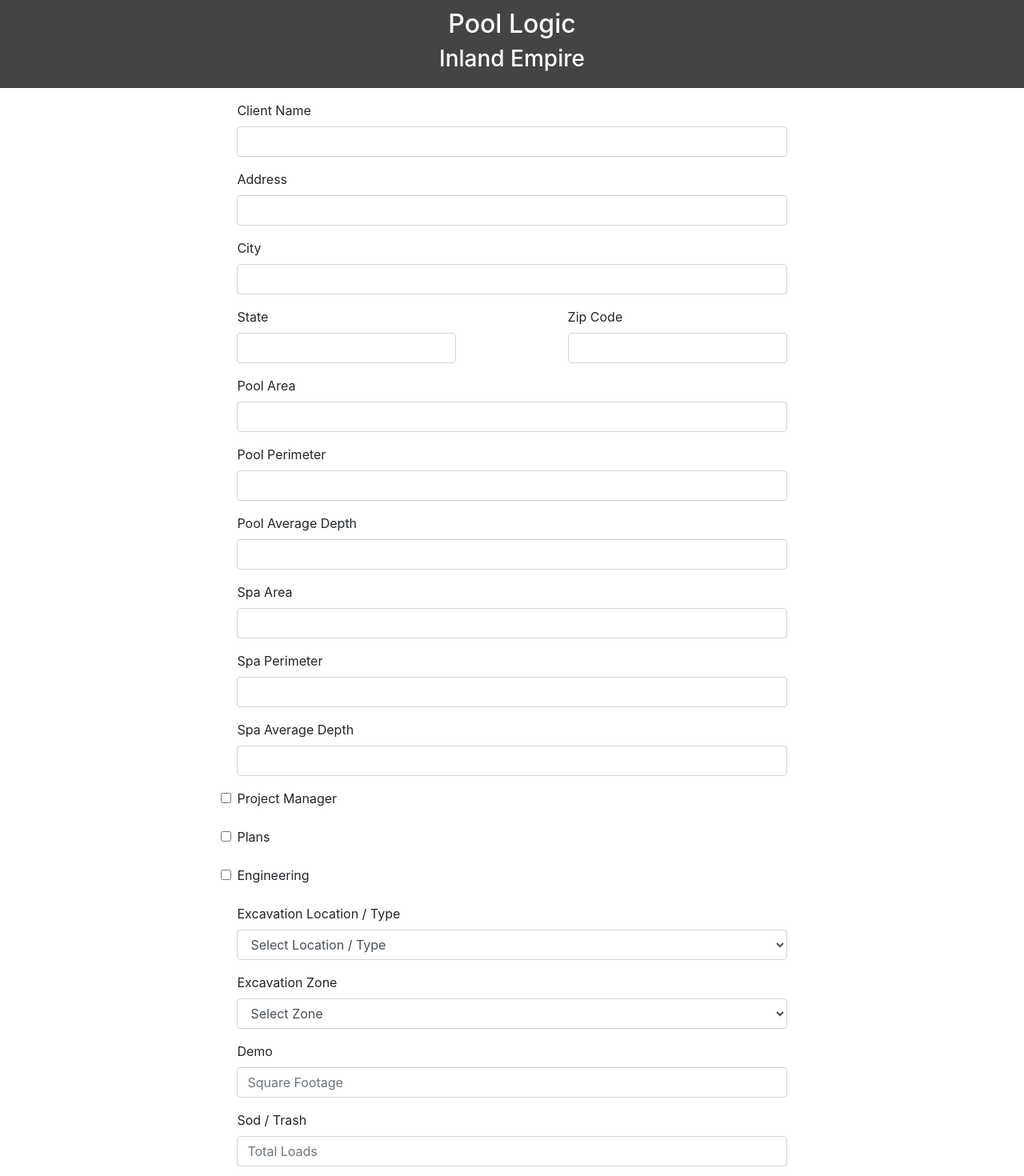
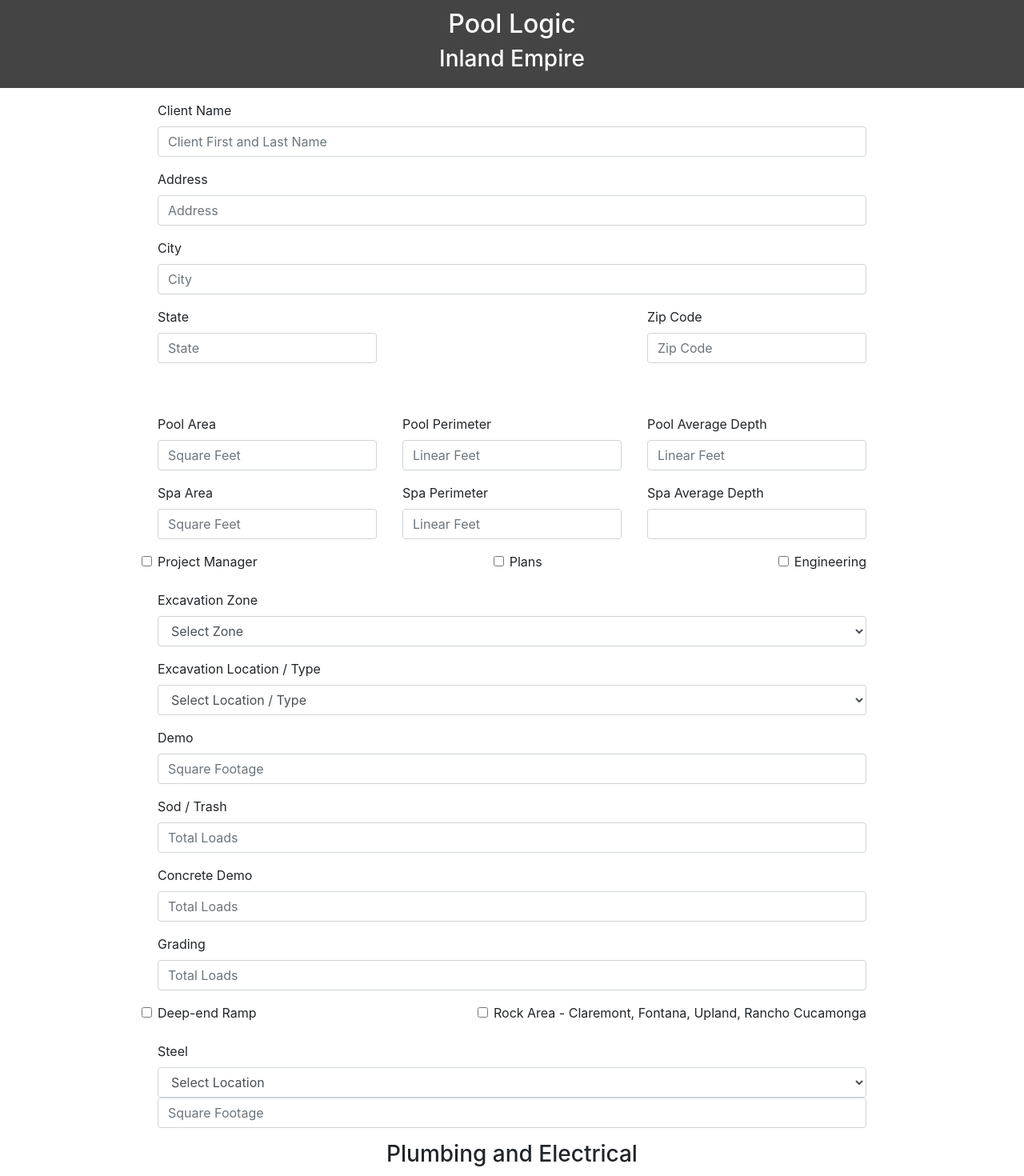
Before and after one commit to trizmo/poolLogic, a React (Create React App) app in the folder client/: page / in a window 1280 px wide. Shown: the top 1470 px of the page at 80% size. Built offline with nearby package versions, Linux system fonts and the light colour scheme.

Commit message:
form styling

```diff
--- a/client/src/components/root/header/Header.js
+++ b/client/src/components/root/header/Header.js
@@ -7,7 +7,7 @@ export default function Header() {
   return (
     <div className='header-wrapper'>
       <h1>Pool Logic</h1>
-      <h3> Inland Empire</h3>
+      <h3>Inland Empire</h3>
     </div>
   )
 }
--- a/client/src/components/root/mainForm/MainForm.js
+++ b/client/src/components/root/mainForm/MainForm.js
@@ -133,6 +133,7 @@ export default class MainForm extends Component {
                   type='name'
                   name='clientName'
                   id='clientName'
+                  placeholder='Client First and Last Name'
                   onChange={this.handleInputChange}
                 />
               </FormGroup>
@@ -142,6 +143,7 @@ export default class MainForm extends Component {
                   type='text'
                   name='address1'
                   id='address1'
+                  placeholder="Address"
                   onChange={this.handleInputChange}
                 />
               </FormGroup>
@@ -151,6 +153,7 @@ export default class MainForm extends Component {
                   type='text'
                   name='city'
                   id='city'
+                  placeholder="City"
                   onChange={this.handleInputChange}
                 />
               </FormGroup>
@@ -161,6 +164,7 @@ export default class MainForm extends Component {
                     type='text'
                     name='state'
                     id='state'
+                    placeholder="State"
                     onChange={this.handleInputChange}
                   />
                 </FormGroup>
@@ -170,6 +174,7 @@ export default class MainForm extends Component {
                     type='text'
                     name='zipCode'
                     id='zipCode'
+                    placeholder="Zip Code"
                     onChange={this.handleInputChange}
                   />
                 </FormGroup>
@@ -179,12 +184,14 @@ export default class MainForm extends Component {
 
           <div className='mainForm-general'>
             <Form>
+              <div className='mainForm-customerInfo-address2'>
                 <FormGroup>
                   <Label for='poolArea'>Pool Area</Label>
                   <Input
                     type='number'
                     name='poolArea'
                     id='poolArea'
+                    placeholder="Square Feet"
                     onChange={this.handleInputChange}
                   />
                 </FormGroup>
@@ -194,43 +201,30 @@ export default class MainForm extends Component {
                     type='number'
                     name='poolPerimeter'
                     id='poolPerimeter'
+                    placeholder="Linear Feet"
                     onChange={this.handleInputChange}
                   />
                 </FormGroup>
-
-              {/* <FormGroup>
-                <Label for='poolLength'>Pool Length</Label>
-                <Input
-                  type='number'
-                  name='poolLength'
-                  id='poolLength'
-                  onChange={this.handleInputChange}
-                />
-              </FormGroup>
-              <FormGroup>
-                <Label for='poolWidth'>Pool Width</Label>
-                <Input
-                  type='number'
-                  name='poolWidth'
-                  id='poolWidth'
-                  onChange={this.handleInputChange}
-                />
-              </FormGroup> */}
                 <FormGroup>
                   <Label for='poolAveDepth'>Pool Average Depth</Label>
                   <Input
                     type='number'
                     name='poolAveDepth'
                     id='poolAveDepth'
+                    placeholder="Linear Feet"
                     onChange={this.handleInputChange}
                   />
                 </FormGroup>
+              </div>
+
+              <div className='mainForm-customerInfo-address2'>
                 <FormGroup>
                   <Label for='spaArea'>Spa Area</Label>
                   <Input
                     type='number'
                     name='spaArea'
                     id='spaArea'
+                    placeholder="Square Feet"
                     onChange={this.handleInputChange}
                   />
                 </FormGroup>
@@ -240,28 +234,10 @@ export default class MainForm extends Component {
                     type='number'
                     name='spaPerimeter'
                     id='spaPerimeter'
+                    placeholder="Linear Feet"
                     onChange={this.handleInputChange}
                   />
                 </FormGroup>
-
-              {/* <FormGroup>
-                <Label for='spaLength'>Spa Length</Label>
-                <Input
-                  type='number'
-                  name='spaLength'
-                  id='spaLength'
-                  onChange={this.handleInputChange}
-                />
-              </FormGroup>
-              <FormGroup>
-                <Label for='spaWidth'>Spa Width</Label>
-                <Input
-                  type='number'
-                  name='spaWidth'
-                  id='spaWidth'
-                  onChange={this.handleInputChange}
-                />
-              </FormGroup> */}
                 <FormGroup>
                   <Label for='spaAveDepth'>Spa Average Depth</Label>
                   <Input
@@ -271,7 +247,9 @@ export default class MainForm extends Component {
                     onChange={this.handleInputChange}
                   />
                 </FormGroup>
+              </div>
 
+              <div className='mainForm-customerInfo-address2'>
                 <FormGroup>
                   <Label for='projectManager'>
                     <Input
@@ -305,6 +283,7 @@ export default class MainForm extends Component {
                   Engineering
                 </Label>
                 </FormGroup>
+              </div>
             </Form>
           </div>
 
@@ -312,6 +291,25 @@ export default class MainForm extends Component {
             {/* <h3>Excavation</h3> */}
 
             <Form>
+
+              <FormGroup>
+                <Label for='excavationZone'>Excavation Zone</Label>
+                <Input
+                  type='select'
+                  name='excavationZone'
+                  id='excavationZone'
+                  onChange={this.handleDropdownChange}
+                >
+                  <option>Select Zone</option>
+                  <option value={"riversideCounty"}>Riverside County</option>
+                  <option value={"inlandEmpire"}>Inland Empire</option>
+
+                  {/* OPEN THESE OPTIONS IF BEING  USED BY OTHER BRANCHES */}
+                  {/* <option value={"west605"}>West of 605</option> */}
+                  {/* <option value={"westLA"}>West of LA City / OC</option> */}
+                </Input>
+              </FormGroup>
+
               <FormGroup>
                 <Label for='excavationMainLocation'>
                   Excavation Location / Type
@@ -324,29 +322,16 @@ export default class MainForm extends Component {
                 >
                   <option>Select Location / Type</option>
                   <option value={"63access"}>6' 3" access</option>
+                  <option value={"mid-size"}>Mid-size 5' 3"</option>
+                  <option value={"mini-access"}>Mini access 3' 6"</option>
+
+                  {/* OPEN THESE OPTIONS IF BEING  USED BY OTHER BRANCHES */}
                   {/* <option value={"west605"}>West Of 605 (Base)</option> */}
                   {/* <option value={"west405"}>West of 405 (Base)</option> */}
-                  <option value={"mid-size"}>Mid-size 5' 3"</option>
-                  <option value={"mini-access"}>Mini access 3' 6"</option>
                 </Input>
                 {/* <Input type="text" name="excavationMainSquareFoot" id="excavationMainSquareFoot" placeholder="Square Footage" onChange={this.handleInputChange} /> */}
               </FormGroup>
 
-              <FormGroup>
-                <Label for='excavationZone'>Excavation Zone</Label>
-                <Input
-                  type='select'
-                  name='excavationZone'
-                  id='excavationZone'
-                  onChange={this.handleDropdownChange}
-                >
-                  <option>Select Zone</option>
-                  <option value={"riversideCounty"}>Riverside County</option>
-                  <option value={"inlandEmpire"}>Inland Empire</option>
-                  {/* <option value={"west605"}>West of 605</option> */}
-                  {/* <option value={"westLA"}>West of LA City / OC</option> */}
-                </Input>
-              </FormGroup>
               <FormGroup>
                 <Label for='excavationDemo'>Demo</Label>
                 <Input
@@ -357,6 +342,7 @@ export default class MainForm extends Component {
                   onChange={this.handleInputChange}
                 />
               </FormGroup>
+
               <FormGroup>
                 <Label for='excavationSod'>Sod / Trash</Label>
                 <Input
@@ -367,6 +353,7 @@ export default class MainForm extends Component {
                   onChange={this.handleInputChange}
                 />
               </FormGroup>
+
               <FormGroup>
                 <Label for='excavationConcreteDemo'>Concrete Demo</Label>
                 <Input
@@ -377,6 +364,7 @@ export default class MainForm extends Component {
                   onChange={this.handleInputChange}
                 />
               </FormGroup>
+
               <FormGroup>
                 <Label for='excavationGrading'>Grading</Label>
                 <Input
@@ -387,6 +375,8 @@ export default class MainForm extends Component {
                   onChange={this.handleInputChange}
                 />
               </FormGroup>
+
+              <div className='mainForm-customerInfo-address2'>
                 <FormGroup>
                   <Label for='excavationDeepRamp'>
                     <Input
@@ -409,6 +399,8 @@ export default class MainForm extends Component {
                   Rock Area - Claremont, Fontana, Upland, Rancho Cucamonga
                 </Label>
                 </FormGroup>
+              </div>
+
               {/* <FormGroup>
                 <Label for="excavationDayOfDig">
                   Day Of Dig - To enlarge Pool
@@ -425,10 +417,10 @@ export default class MainForm extends Component {
                 >
                   <option>Select Location</option>
                   <option value={"riversideCounty"}>Riverside County</option>
-                  <option value={"LACounty"}>Los Angeles County</option>
+                  {/* <option value={"LACounty"}>Los Angeles County</option> */}
                   <option value={"SBCounty"}>San Bernardino County</option>
-                  <option value={"OrangeCounty"}>Orange County</option>
-                  <option value={"LACity"}>Los Angeles CITY</option>
+                  {/* <option value={"OrangeCounty"}>Orange County</option> */}
+                  {/* <option value={"LACity"}>Los Angeles CITY</option> */}
                 </Input>
                 <Input
                   type='text'
@@ -497,6 +489,8 @@ export default class MainForm extends Component {
                   onChange={this.handleInputChange}
                 />
               </FormGroup>
+
+              <div className='mainForm-customerInfo-address2'>
                 <FormGroup>
                   <Label for='dedicatedSuction'>
                     <Input
@@ -530,6 +524,9 @@ export default class MainForm extends Component {
                   Sawcut
                 </Label>
                 </FormGroup>
+              </div>
+
+
             </Form>
           </div>
 
--- a/client/src/components/root/mainForm/mainForm.css
+++ b/client/src/components/root/mainForm/mainForm.css
@@ -18,6 +18,10 @@
   padding: 0rem 1rem;
 }
 
+.mainForm-customerInfo {
+  margin: 0em 0em 3em 0em
+}
+
 .mainForm-customerInfo-address2 {
   display: flex;
   justify-content: space-between;
--- a/client/src/components/root/totals/Totals.js
+++ b/client/src/components/root/totals/Totals.js
@@ -399,47 +399,6 @@ export default class Totals extends Component {
       update.deputyInspection = 0;
     }
     // POOL ONLY
-    // if (
-    //   props.allData.shotcreteLocation &&
-    //   props.allData.poolLength &&
-    //   props.allData.poolWidth &&
-    //   props.allData.poolAveDepth &&
-    //   !props.allData.spaLength &&
-    //   !props.allData.spaWidth
-    // ) {
-    //   let locationCost = 0;
-    //   let perimeter =
-    //     2 * props.allData.poolLength + 2 * props.allData.poolWidth;
-    //   let aveDepth = props.allData.poolAveDepth;
-    //   let surfaceArea = props.allData.poolLength * props.allData.poolWidth;
-
-    //   if (props.allData.shotcreteLocation === "riversideCounty/IE") {
-    //     update.shotcreteLocation = props.allData.shotcreteLocation;
-    //     locationCost = 200;
-    //   } else if (props.allData.shotcreteLocation === "losAngeles") {
-    //     update.shotcreteLocation = props.allData.shotcreteLocation;
-    //     locationCost = 210;
-    //   }
-
-    //   let cubicYards = (perimeter * aveDepth + surfaceArea) / 27;
-
-    //   if (cubicYards < 10) {
-    //     update.shotcreteEstimate = 3500;
-    //     update.shotcreteCubicYards = cubicYards;
-    //   } else if (cubicYards >= 10) {
-    //     update.shotcreteEstimate = 3500 + cubicYards * locationCost;
-    //     update.shotcreteCubicYards = cubicYards;
-    //   }
-
-    //   console.log("shotcrete for pool only:");
-    //   console.log("location cost: " + locationCost);
-    //   console.log("perimeter: " + perimeter);
-    //   console.log("aveDepth: " + aveDepth);
-    //   console.log("surfaceArea: " + surfaceArea);
-    //   console.log("shotcreteEstimate: " + update.shotcreteEstimate);
-    // }
-
-
     if (
       props.allData.shotcreteLocation &&
       props.allData.poolArea &&
@@ -450,12 +409,22 @@ export default class Totals extends Component {
       !props.allData.spaAveDepth
     ) {
       let locationCost = 0;
-      let perimeter = props.allData.poolPerimeter
-      let aveDepth = props.allData.poolAveDepth;
-      // let surfaceArea = props.allData.poolLength * props.allData.poolWidth;
+      let perimeter = parseFloat(props.allData.poolPerimeter)
+      let aveDepth = parseFloat(props.allData.poolAveDepth)
+      let surfaceArea = parseFloat(props.allData.poolArea)
 
-      let surfaceArea = props.allData.poolArea
-      let cubicYards = (perimeter * aveDepth + surfaceArea) / 27;
+      if (props.allData.shotcreteLocation === "riversideCounty/IE") {
+        update.shotcreteLocation = props.allData.shotcreteLocation;
+        locationCost = 200;
+      } else if (props.allData.shotcreteLocation === "losAngeles") {
+        update.shotcreteLocation = props.allData.shotcreteLocation;
+        locationCost = 210;
+      }
+
+
+      let cubicYards = ((perimeter * aveDepth) + surfaceArea) / 27
+      console.log("Cubic yards: " + cubicYards)
+      console.log("location cost: " + locationCost)
 
       if (cubicYards < 10) {
         update.shotcreteEstimate = 3500;
@@ -473,25 +442,20 @@ export default class Totals extends Component {
       console.log("shotcreteEstimate: " + update.shotcreteEstimate);
     }
 
+    // POOL AND SPA
     else if (
       props.allData.shotcreteLocation &&
-      props.allData.spaLength &&
-      props.allData.spaWidth &&
-      props.allData.spaAveDepth &&
-      props.allData.poolLength &&
-      props.allData.poolWidth &&
-      props.allData.poolAveDepth
+      props.allData.poolArea &&
+      props.allData.poolPerimeter &&
+      props.allData.poolAveDepth &&
+      props.allData.spaArea &&
+      props.allData.spaPerimeter &&
+      props.allData.spaAveDepth
     ) {
       let locationCost = 0;
-
-      let perimeter =
-        2 * props.allData.poolLength +
-        2 * props.allData.poolWidth +
-        (2 * props.allData.spaLength + 2 * props.allData.spaWidth);
-      let aveDepth = props.allData.poolAveDepth;
-      let surfaceArea =
-        props.allData.poolLength * props.allData.poolWidth +
-        props.allData.spaLength * props.allData.spaWidth;
+      let perimeter = parseFloat(props.allData.poolPerimeter) + parseFloat(props.allData.spaPerimeter)
+      let aveDepth = (parseFloat(props.allData.poolAveDepth) + parseFloat(props.allData.spaAveDepth)) / 2
+      let surfaceArea = parseFloat(props.allData.poolArea) + parseFloat(props.allData.spaArea)
 
       if (props.allData.shotcreteLocation === "riversideCounty/IE") {
         update.shotcreteLocation = props.allData.shotcreteLocation;
```
Lines whose indentation alone changed are shown as unchanged.
